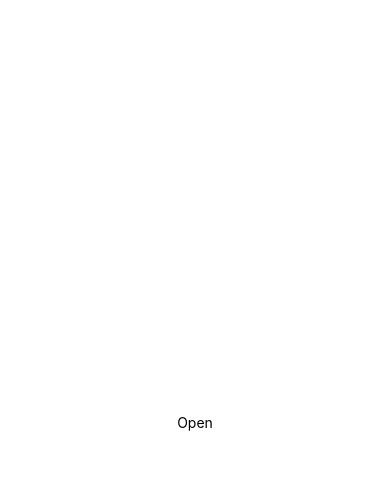
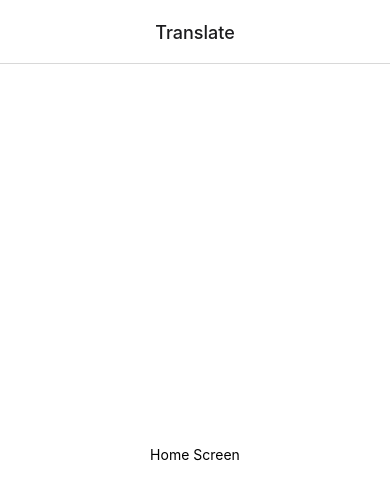
Before and after one commit to ekalrozhan/google_translate_react_native_v1, a React Native app: screen /main in a window 390 px wide. Shown: the top 500 px of the page. Built offline with nearby package versions, Linux system fonts and the light colour scheme.

Commit message:
setup stack navigator

```diff
--- a/App.js
+++ b/App.js
@@ -1,20 +1,38 @@
-import { StatusBar } from 'expo-status-bar';
-import { StyleSheet, Text, View } from 'react-native';
+import "react-native-gesture-handler";
+import { NavigationContainer } from "@react-navigation/native";
+import { createStackNavigator } from "@react-navigation/stack";
+import { StyleSheet, View } from "react-native";
+
+import HomeScreen from "./screens/HomeScreen";
+
+const Stack = createStackNavigator();
 
 export default function App() {
   return (
-    <View style={styles.container}>
-      <Text>Open</Text>
-      <StatusBar style="auto" />
-    </View>
+    <NavigationContainer>
+      <View style={{ flex: 1 }}>
+        <Stack.Navigator>
+          <Stack.Group>
+            <Stack.Screen
+              name="main"
+              component={HomeScreen}
+              options={{
+                headerTitle: "Translate",
+                headerTitleAlign: "center",
+              }}
+            />
+          </Stack.Group>
+        </Stack.Navigator>
+      </View>
+    </NavigationContainer>
   );
 }
 
 const styles = StyleSheet.create({
   container: {
     flex: 1,
-    backgroundColor: '#fff',
-    alignItems: 'center',
-    justifyContent: 'center',
+    backgroundColor: "#fff",
+    alignItems: "center",
+    justifyContent: "center",
   },
 });
--- /dev/null
+++ b/screens/HomeScreen.js
@@ -0,0 +1,21 @@
+import { StatusBar } from "expo-status-bar";
+import { StyleSheet, Text, View } from "react-native";
+
+export default function HomeScreen() {
+  return (
+
+      <View style={styles.container}>
+        <Text>Home Screen</Text>
+      </View>
+
+  );
+}
+
+const styles = StyleSheet.create({
+  container: {
+    flex: 1,
+    backgroundColor: "#fff",
+    alignItems: "center",
+    justifyContent: "center",
+  },
+});
```
Also changed, not shown: package.json (+6 -1 lines), screens/SavedScreen.js (added, +19 -0 lines), screens/SettingsScreen.js (added, +21 -0 lines), 1 other file (tests, documents, lock files or other folders).
